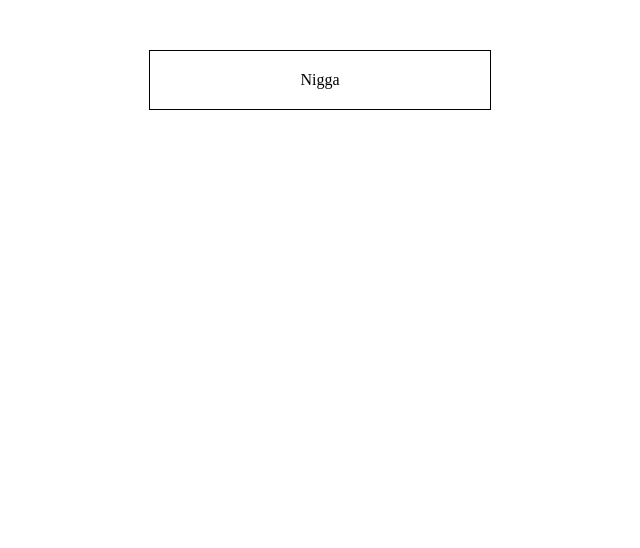
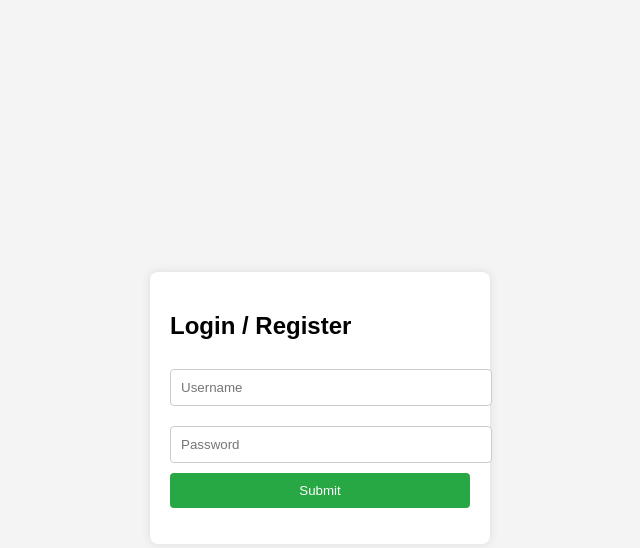
Before and after one commit to MikeXCZ/webmessage, a website: page src/index.html in a window 1280 px wide. Shown: the whole page, without its empty margins (320-960 px from the left). Drawn offline with Linux system fonts and the light colour scheme.

Commit message:
added auth

```diff
--- a/src/index.html
+++ b/src/index.html
@@ -3,20 +3,75 @@
 <head>
     <meta charset="UTF-8">
     <meta name="viewport" content="width=device-width, initial-scale=1.0">
-    <title>Customizable Text Box</title>
+    <title>Login / Register</title>
     <style>
-        .text-box {
-            border: 1px solid #000;
+        body {
+            font-family: Arial, sans-serif;
+            display: flex;
+            justify-content: center;
+            align-items: center;
+            height: 100vh;
+            background-color: #f4f4f4;
+        }
+        .container {
+            background: white;
             padding: 20px;
+            border-radius: 8px;
+            box-shadow: 0 0 10px rgba(0, 0, 0, 0.1);
             width: 300px;
-            margin: 50px auto;
-            text-align: center;
+        }
+        input {
+            width: 100%;
+            padding: 10px;
+            margin: 10px 0;
+            border: 1px solid #ccc;
+            border-radius: 4px;
+        }
+        button {
+            width: 100%;
+            padding: 10px;
+            background: #28a745;
+            color: white;
+            border: none;
+            cursor: pointer;
+            border-radius: 4px;
+        }
+        button:hover {
+            background: #218838;
+        }
+        #message {
+            margin-top: 10px;
+            color: red;
         }
     </style>
 </head>
 <body>
-    <div class="text-box">
-        Nigga
+    <div class="container">
+        <h2>Login / Register</h2>
+        <input type="text" id="username" placeholder="Username" required>
+        <input type="password" id="password" placeholder="Password" required>
+        <button onclick="handleAuth()">Submit</button>
+        <p id="message"></p>
     </div>
+
+    <script>
+        async function handleAuth() {
+            const username = document.getElementById('username').value;
+            const password = document.getElementById('password').value;
+
+            const response = await fetch('/auth', {
+                method: 'POST',
+                headers: { 'Content-Type': 'application/json' },
+                body: JSON.stringify({ username, password })
+            });
+
+            const result = await response.json();
+            document.getElementById('message').innerText = result.message;
+
+            if (result.success) {
+                window.location.href = '/chat.html';
+            }
+        }
+    </script>
 </body>
 </html>
```
Also changed, not shown: server.js (+35 -0 lines).
